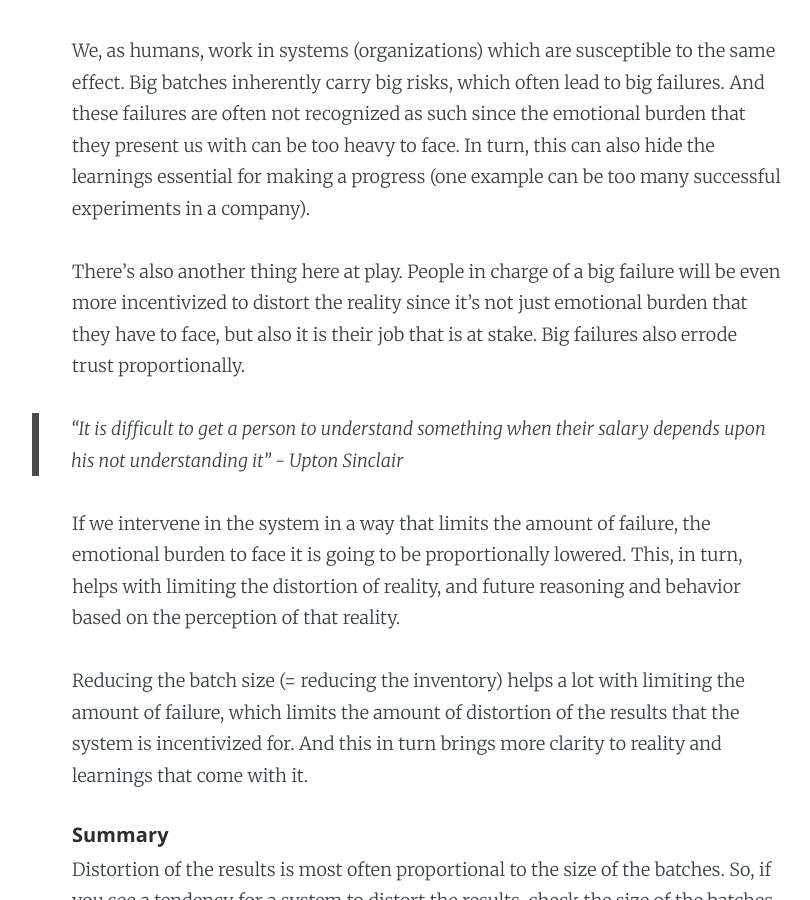
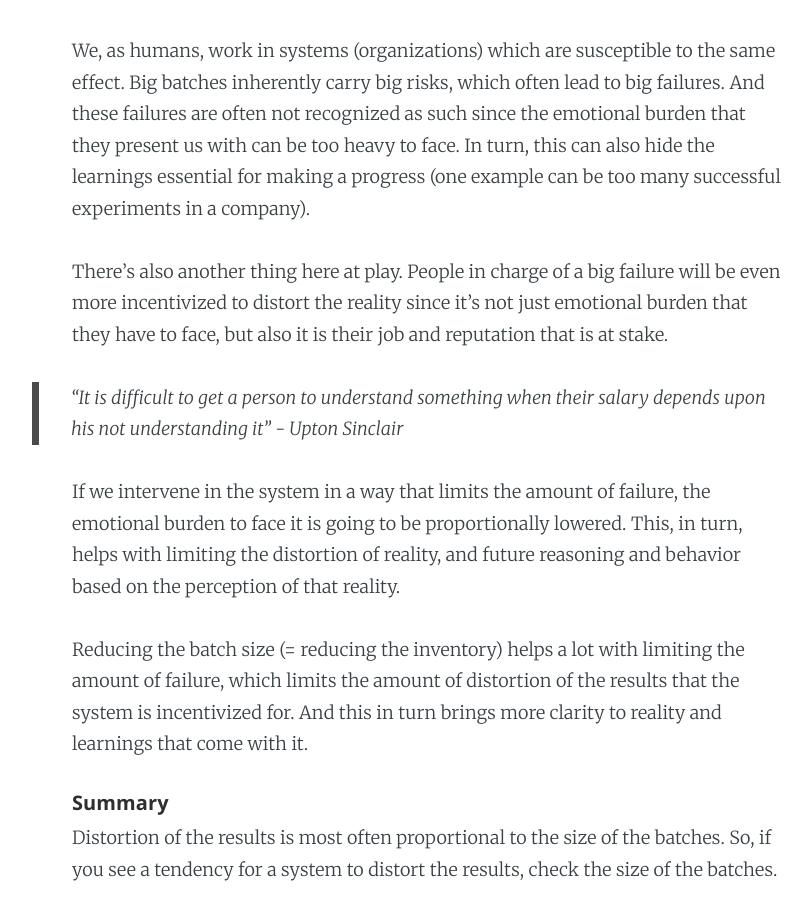
Before and after one commit to dragan-stepanovic/dragan-stepanovic.github.io, a Jekyll site: the page built from _posts/2020-06-09-big-batches-reality-distortion.md, in a window 1280 px wide and 900 px high, scrolled down 896 px. Shown: the whole window, without its empty margins (213-1023 px from the left). Built offline with Jekyll 4.4.1, drawn with Linux system fonts in a browser that asks for light colours.

Commit message:
Update 2020-06-09-big-batches-reality-distortion.md

```diff
--- a/_posts/2020-06-09-big-batches-reality-distortion.md
+++ b/_posts/2020-06-09-big-batches-reality-distortion.md
@@ -19,7 +19,7 @@ And here's the plot twist. You thought that this post is a life lesson, while ac
 We, as humans, work in systems (organizations) which are susceptible to the same effect.
 Big batches inherently carry big risks, which often lead to big failures. And these failures are often not recognized as such since the emotional burden that they present us with can be too heavy to face. In turn, this can also hide the learnings essential for making a progress (one example can be too many successful experiments in a company).
 
-There's also another thing here at play. People in charge of a big failure will be even more incentivized to distort the reality since it's not just emotional burden that they have to face, but also it is their job that is at stake. Big failures also errode trust proportionally.
+There's also another thing here at play. People in charge of a big failure will be even more incentivized to distort the reality since it's not just emotional burden that they have to face, but also it is their job and reputation that is at stake.
 
 > "It is difficult to get a person to understand something when their salary depends upon his not understanding it" - Upton Sinclair
 
```
